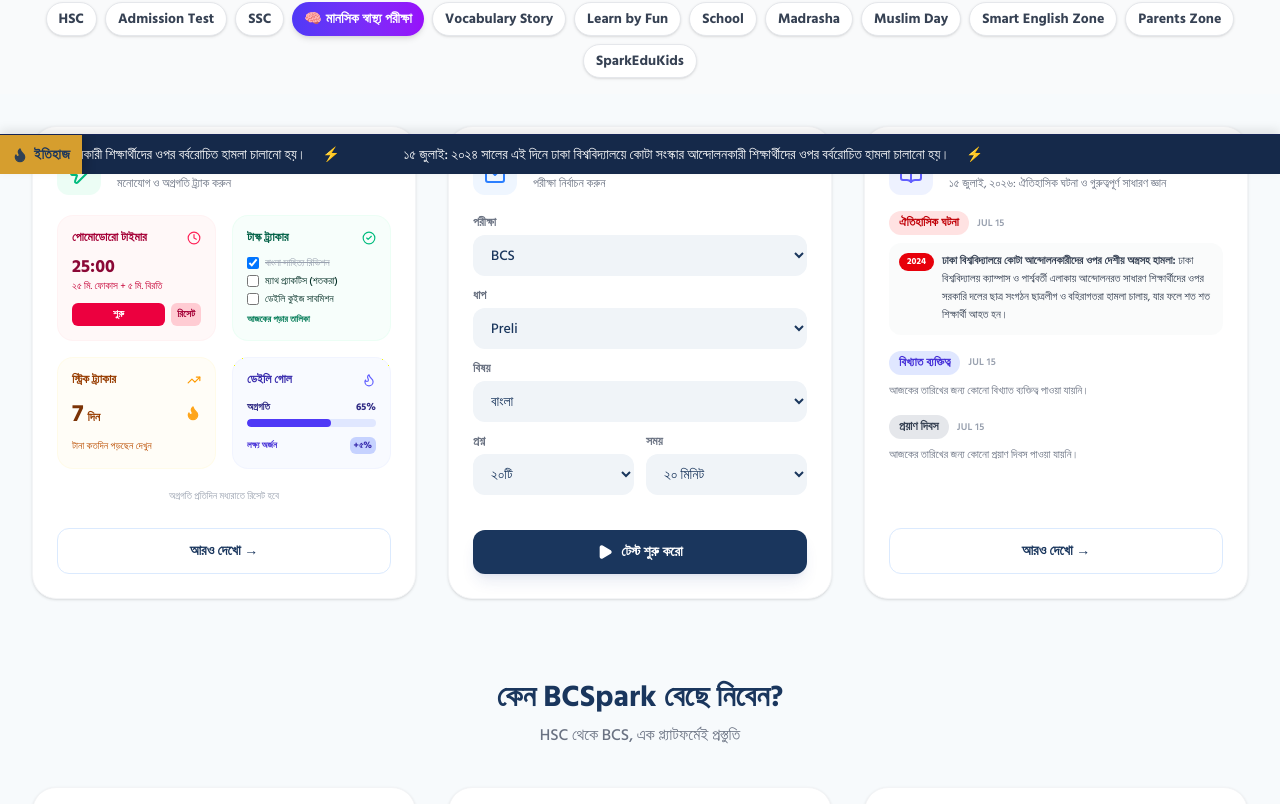
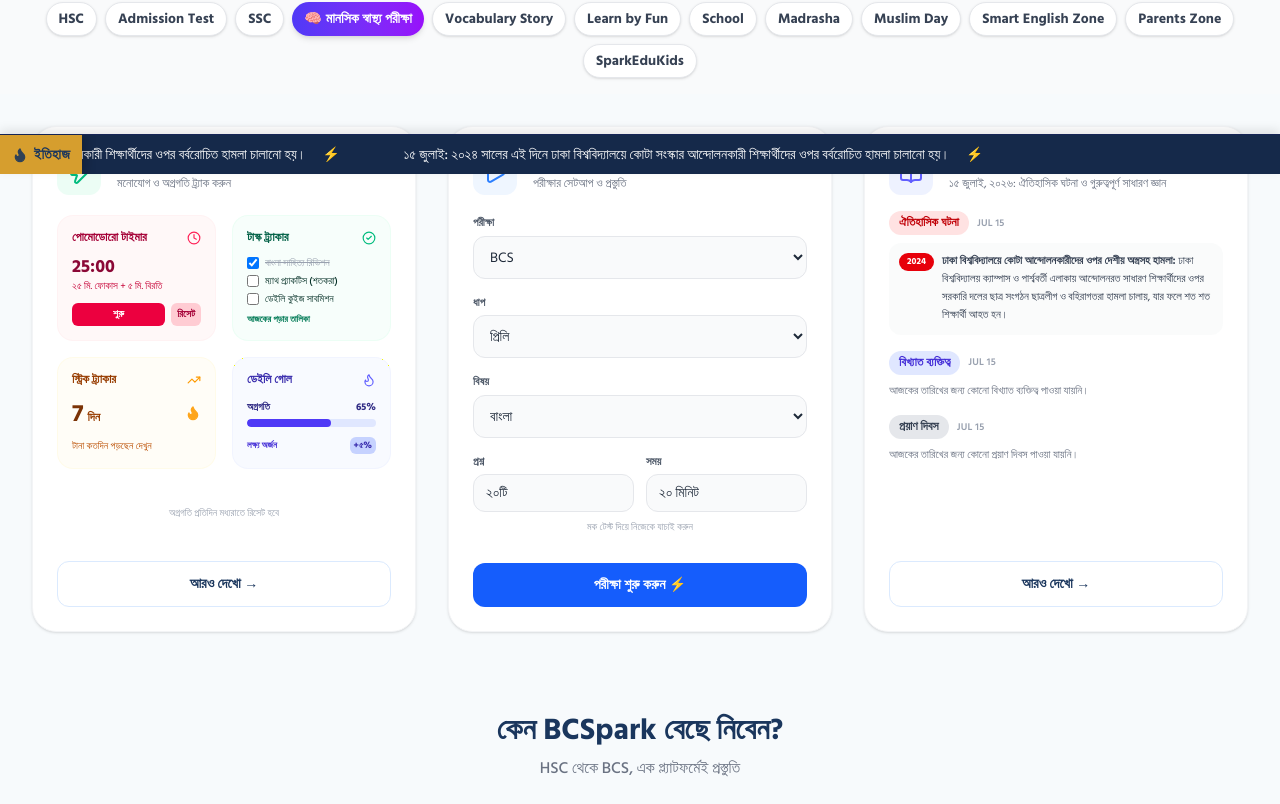
Before and after one commit to RusulAzom/bcspark, a Next.js app: page / in a window 1280 px wide. Shown: the part 626-1430 px from the top of the page. Built offline with nearby package versions, Linux system fonts and the light colour scheme.

Commit message:
news tiker title and curd updated

```diff
--- a/src/components/BottomNewsTicker.jsx
+++ b/src/components/BottomNewsTicker.jsx
@@ -13,6 +13,7 @@
 import octoberData from "@/data/history/october.json";
 import novemberData from "@/data/history/november.json";
 import decemberData from "@/data/history/december.json";
+import todayInHistoryData from "@/data/today_in_history.json";
 
 const newsItems = (() => {
   const today = new Date();
@@ -44,6 +45,23 @@
   (todayData.deaths || []).forEach((d) => {
     if (d.marquee_text) items.push(d.marquee_text);
   });
+
+  // Merge marquee texts from the global today_in_history.json source
+  // (structure: { [month]: { [day]: { events, birthdays, deaths } } })
+  const globalMonthData = todayInHistoryData[monthKey];
+  const globalTodayData =
+    (globalMonthData && (globalMonthData[dayKey] || globalMonthData["16"])) ||
+    { events: [], birthdays: [], deaths: [] };
+  (globalTodayData.events || []).forEach((ev) => {
+    if (ev.marquee_text) items.push(ev.marquee_text);
+  });
+  (globalTodayData.birthdays || []).forEach((b) => {
+    if (b.marquee_text) items.push(b.marquee_text);
+  });
+  (globalTodayData.deaths || []).forEach((d) => {
+    if (d.marquee_text) items.push(d.marquee_text);
+  });
+
   return items.length ? items : ["আজকের ঐতিহাসিক ঘটনা এখনও যোগ করা হয়নি।"];
 })();
 
--- a/src/components/InfoRow.jsx
+++ b/src/components/InfoRow.jsx
@@ -256,108 +256,102 @@
 
         {/* Column 2: মক মডেল টেস্ট */}
         <div className="flex flex-col justify-between rounded-3xl border border-gray-100 bg-white p-6 shadow-sm hover:shadow-md transition-shadow min-h-[460px]">
-          <form onSubmit={handleStartTest} className="flex flex-col h-full justify-between">
           <div>
             {/* Header */}
             <div className="flex items-center gap-4 mb-5">
               <div className="flex h-11 w-11 items-center justify-center rounded-xl bg-blue-50 text-blue-500">
-                  <CheckSquare className="h-6 w-6" />
+                <Play className="h-6 w-6" />
               </div>
               <div>
                 <h3 className="text-lg font-bold text-primary leading-tight">মক মডেল টেস্ট</h3>
-                  <p className="text-xs text-gray-500">পরীক্ষা নির্বাচন করুন</p>
+                <p className="text-xs text-gray-500">পরীক্ষার সেটআপ ও প্রস্তুতি</p>
               </div>
             </div>
 
-              {/* Form Controls */}
-              <div className="space-y-3">
+            <form id="mockTestForm" onSubmit={handleStartTest} className="space-y-4">
+              {/* Exam Select */}
               <div>
-                  <label className="block text-xs font-semibold text-gray-500 mb-1">পরীক্ষা</label>
+                <label className="block text-[11px] font-semibold text-gray-600 mb-1">পরীক্ষা</label>
                 <select
                   value={exam}
                   onChange={(e) => setExam(e.target.value)}
-                    className="w-full rounded-xl bg-[#f0f4f8] py-2 px-3.5 text-sm font-medium text-primary outline-none focus:ring-1 focus:ring-primary/20 border-none"
+                  className="w-full rounded-xl border border-gray-200 bg-gray-50 px-3 py-2 text-sm text-gray-800 focus:border-blue-400 focus:outline-none"
                 >
-                    <option>BCS</option>
-                    <option>প্রাথমিক সহকারী শিক্ষক</option>
-                    <option>ব্যাংক জব</option>
+                  <option value="BCS">BCS</option>
+                  <option value="ব্যাংক">ব্যাংক</option>
+                  <option value="আমিন">আমিন</option>
+                  <option value="অন্যান্য">অন্যান্য</option>
                 </select>
               </div>
 
+              {/* Phase Select */}
               <div>
-                  <label className="block text-xs font-semibold text-gray-500 mb-1">ধাপ</label>
+                <label className="block text-[11px] font-semibold text-gray-600 mb-1">ধাপ</label>
                 <select
                   value={phase}
                   onChange={(e) => setPhase(e.target.value)}
-                    className="w-full rounded-xl bg-[#f0f4f8] py-2 px-3.5 text-sm font-medium text-primary outline-none focus:ring-1 focus:ring-primary/20 border-none"
+                  className="w-full rounded-xl border border-gray-200 bg-gray-50 px-3 py-2 text-sm text-gray-800 focus:border-blue-400 focus:outline-none"
                 >
-                    <option>Preli</option>
-                    <option>Written</option>
-                    <option>Viva</option>
+                  <option value="Preli">প্রিলি</option>
+                  <option value="Written">লিখিত</option>
+                  <option value="Viva">ভাইভা</option>
                 </select>
               </div>
 
+              {/* Subject Select */}
               <div>
-                  <label className="block text-xs font-semibold text-gray-500 mb-1">বিষয়</label>
+                <label className="block text-[11px] font-semibold text-gray-600 mb-1">বিষয়</label>
                 <select
                   value={subject}
                   onChange={(e) => setSubject(e.target.value)}
-                    className="w-full rounded-xl bg-[#f0f4f8] py-2 px-3.5 text-sm font-medium text-primary outline-none focus:ring-1 focus:ring-primary/20 border-none"
+                  className="w-full rounded-xl border border-gray-200 bg-gray-50 px-3 py-2 text-sm text-gray-800 focus:border-blue-400 focus:outline-none"
                 >
-                    <option>বাংলা</option>
-                    <option>ইংরেজি</option>
-                    <option>গণিত</option>
-                    <option>সাধারণ জ্ঞান</option>
-                    <option>বিজ্ঞান ও প্রযুক্তি</option>
+                  <option value="বাংলা">বাংলা</option>
+                  <option value="ইংরেজি">ইংরেজি</option>
+                  <option value="গণিত">গণিত</option>
+                  <option value="সাধারণ জ্ঞান">সাধারণ জ্ঞান</option>
                 </select>
               </div>
 
-                {/* 2-Column Selectors */}
+              {/* Questions & Duration */}
               <div className="grid grid-cols-2 gap-3">
                 <div>
-                    <label className="block text-xs font-semibold text-gray-500 mb-1">প্রশ্ন</label>
-                    <select
+                  <label className="block text-[11px] font-semibold text-gray-600 mb-1">প্রশ্ন</label>
+                  <input
+                    type="text"
                     value={questions}
                     onChange={(e) => setQuestions(e.target.value)}
-                      className="w-full rounded-xl bg-[#f0f4f8] py-2 px-3.5 text-sm font-medium text-primary outline-none focus:ring-1 focus:ring-primary/20 border-none"
-                    >
-                      <option>১০টি</option>
-                      <option>২০টি</option>
-                      <option>৩০টি</option>
-                      <option>৫০টি</option>
-                    </select>
+                    className="w-full rounded-xl border border-gray-200 bg-gray-50 px-3 py-2 text-sm text-gray-800 focus:border-blue-400 focus:outline-none"
+                  />
                 </div>
                 <div>
-                    <label className="block text-xs font-semibold text-gray-500 mb-1">সময়</label>
-                    <select
+                  <label className="block text-[11px] font-semibold text-gray-600 mb-1">সময়</label>
+                  <input
+                    type="text"
                     value={duration}
                     onChange={(e) => setDuration(e.target.value)}
-                      className="w-full rounded-xl bg-[#f0f4f8] py-2 px-3.5 text-sm font-medium text-primary outline-none focus:ring-1 focus:ring-primary/20 border-none"
-                    >
-                      <option>১০ মিনিট</option>
-                      <option>২০ মিনিট</option>
-                      <option>৩০ মিনিট</option>
-                      <option>৫০ মিনিট</option>
-                    </select>
-                  </div>
-                </div>
+                    className="w-full rounded-xl border border-gray-200 bg-gray-50 px-3 py-2 text-sm text-gray-800 focus:border-blue-400 focus:outline-none"
+                  />
                 </div>
               </div>
 
-            {/* Test Action */}
+            </form>
+          </div>
+
+          {/* Footer: submit button (card footer) + caption below it */}
+          <div>
+            <p className="mt-2 text-[10px] mb-5 text-center text-gray-400 font-medium">
+              মক টেস্ট দিয়ে নিজেকে যাচাই করুন
+            </p>
             <button
               type="submit"
-              disabled={testStarted}
-              className="w-full mt-5 inline-flex items-center justify-center gap-2 rounded-xl bg-primary py-3 text-sm font-bold text-white shadow-lg shadow-blue-900/10 transition-all hover:bg-opacity-90 disabled:bg-slate-400 active:scale-98"
+              form="mockTestForm"
+              className="w-full mt-2 rounded-xl bg-blue-600 py-3 text-center text-sm font-bold text-white transition-all hover:bg-blue-700 active:scale-[0.98]"
             >
-              {testStarted ? (
-                <RefreshCw className="h-4 w-4 animate-spin" />
-              ) : (
-                <Play className="h-4 w-4 fill-white" />
-              )}
-              <span>টেস্ট শুরু করো</span>
+              {testStarted ? "শুরু হচ্ছে..." : "পরীক্ষা শুরু করুন ⚡"}
             </button>
-          </form>
+
+          </div>
         </div>
 
   {/* Column 3: আজকের দিনে — ঐতিহাসিক ঘটনা ও বিখ্যাত ব্যক্তিত্ব */}
@@ -405,9 +399,9 @@
                 )}
                 {famousPersonalities.map((item, idx) => (
                   <div key={item.year + idx} className="flex items-start gap-2 rounded-xl bg-gray-50/80 p-2.5">
-                    <span className="shrink-0 rounded-full bg-indigo-600 px-2 py-0.5 text-[9px] font-extrabold text-white flex items-center gap-1">
-                      <span>🎂</span>
-                      <span>{item.year}</span>
+<span className="shrink-0 rounded-full bg-indigo-600 px-2.5 py-0.5 text-[9px] font-bold text-white flex flex-col items-center gap-1">
+                        <span className="text-[9px] font-medium">জন্মদিবস</span>
+                        <span className="font-bold">{item.year}</span>
                       </span>
                     <div>
                       <p className="text-[11px] font-bold text-gray-800">{item.name}</p>
@@ -444,7 +438,10 @@
             </div>
           </div>
 
-          <button className="w-full mt-4 rounded-xl border border-blue-100 py-3 text-center text-sm font-semibold text-primary transition-all hover:bg-blue-50/40">
+          <button
+            onClick={() => window.location.href = '/itihase-ajj'}
+            className="w-full mt-4 rounded-xl border border-blue-100 py-3 text-center text-sm font-semibold text-primary transition-all hover:bg-blue-50/40"
+          >
             আরও দেখো &rarr;
           </button>
         </div>
```
Lines whose indentation alone changed are shown as unchanged.
